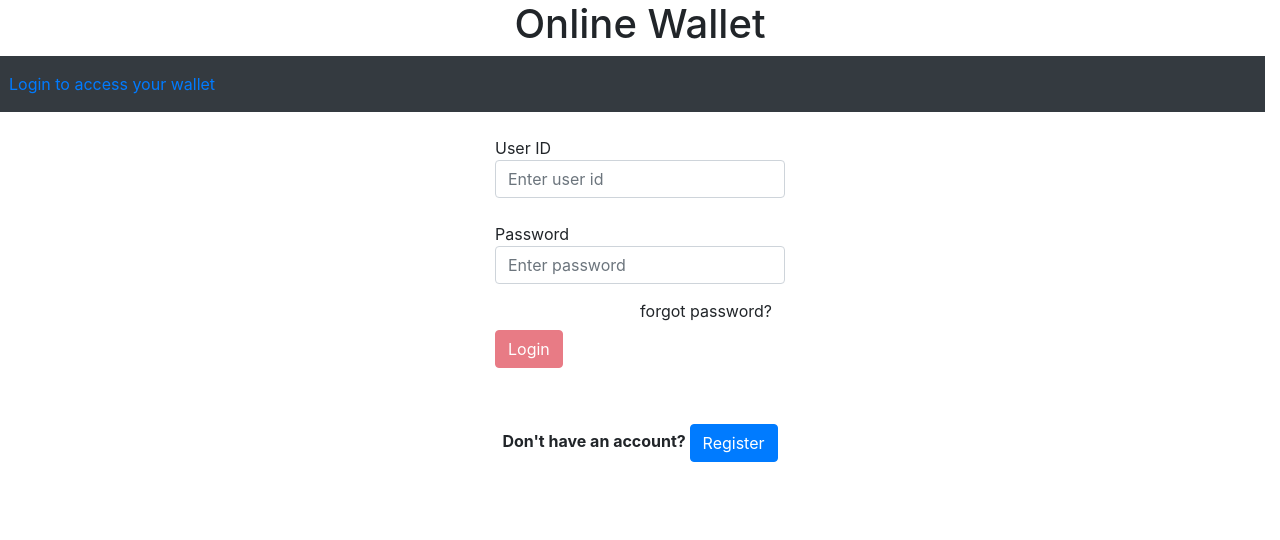
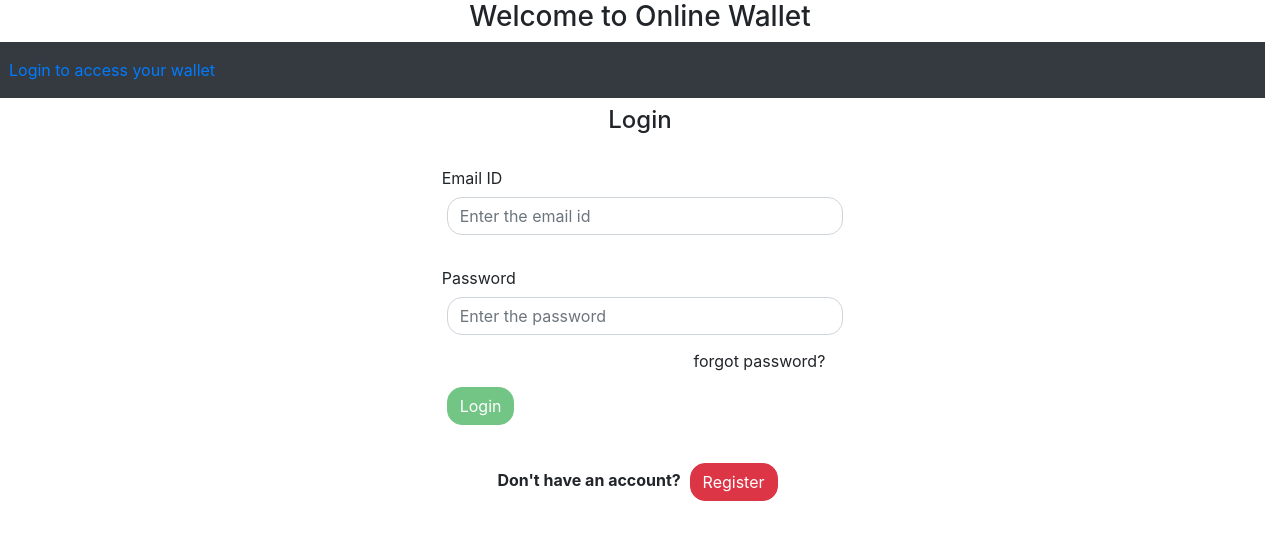
Before and after one commit to RohitSheemar/ewalletSprint2, an Angular app in the folder front-end/: page /login in a window 1280 px wide. Shown: the top 540 px of the page. Built offline with nearby package versions, Linux system fonts and the light colour scheme.

Commit message:
front end commit

```diff
--- a/front-end/src/app/app.component.html
+++ b/front-end/src/app/app.component.html
@@ -1,13 +1,13 @@
 
 <div >
-<h1 class="text-center">Online Wallet</h1>
+<h3 class="text-center">Welcome to Online Wallet</h3>
 
 <nav class="col-md-12 row p-2 bg-dark">
     <a class="nav-item nav-link  " routerLink="login">Login to access your wallet</a>
 
 
   </nav>
-  <br>
+
 
   <router-outlet></router-outlet>
 
--- a/front-end/src/app/login/login.component.css
+++ b/front-end/src/app/login/login.component.css
@@ -0,0 +1,11 @@
+input
+{
+    margin: 7px 5px;
+    box-sizing: border-box;
+    border-radius: 15px;
+}
+
+div
+{
+    border-radius: 15px;
+}
--- a/front-end/src/app/login/login.component.html
+++ b/front-end/src/app/login/login.component.html
@@ -1,44 +1,33 @@
-<section class="col-md-3 mx-auto" *ngIf="!flag && !forgotflag">
-<form  #formdata="ngForm" novalidate (ngSubmit)="loginUser()">
+<section class="col-md-4 mx-auto" *ngIf="!flag && !forgotflag">
+  <div class="mt-2 text-center"> <h4>Login</h4></div>
+  <br>
+  <div class="alert alert-success" *ngIf="msg != undefined">{{msg}}</div>
+  <div class="alert alert-danger" *ngIf="errorMsg != undefined" [innerHTML] = "errorMsg"></div>
+<form  #formdata="ngForm" (ngSubmit)="loginUser(formdata)">
 
-  <div>
-    User ID
-  <input type="number" placeholder="Enter user id" id="id" name="id" [(ngModel)]="objOfUser.userID" #uid="ngModel" required class="form-control" >
-  <div *ngIf="uid.invalid && uid.touched" class="alert alert-danger">
-    <span *ngIf="uid.errors.required">*User ID is mandatory</span>
-    </div>
+<div>Email ID</div>
+<div ><input type="email" placeholder="Enter the email id" name="email" [(ngModel)]="objOfUser.email" #ue="ngModel" required class="form-control" ></div>
+<div style="margin: 7px; padding: 7px; width: 100%;" class="alert alert-danger" *ngIf="ue.invalid && ue.touched" > *Email id is required</div>
+<br>
+<div>Password</div>
+<div><input type="password" placeholder="Enter the password" name="pass" [(ngModel)]="objOfUser.password" #up="ngModel" required class="form-control" ></div>
+<div style="margin: 7px; padding: 7px; width: 100%;" class="alert alert-danger" *ngIf="up.invalid && up.touched" > *Password is required</div>
 
-</div>
-<br>
-<div>
-  Password
-  <input type="text" placeholder="Enter password" id="pass" name="pass" [(ngModel)]="objOfUser.password" #na="ngModel" required class="form-control" >
-  <div *ngIf="na.invalid && na.touched" class="alert alert-danger">
-    <span *ngIf="na.errors.required">*Password is Mandatory</span>
-    </div>
-
-</div>
-
-
-<div class="mt-2 text-right">
+<div class="text-right">
   <button (click)="forgotPassword()" class="btn" >forgot password?</button>
 </div>
 
-
-  <div>
-    <input type="submit" value="Login" class="btn btn-danger" [disabled]="!formdata.valid">
-  </div>
-
-<br>
+<div >
+  <input type="submit" value="Login" class="btn btn-success" [disabled]="!formdata.valid">
+</div>
 <br>
 
-<div class="mt-2 text-center">
-  <b>Don't have an account? </b>
-<button (click)="register()" class="btn btn-primary">Register</button>
+<div class="text-center">
+  <b> Don't have an account?  </b>
+  <input type="submit" (click)="register()" value="Register" class="btn btn-danger">
 </div>
 
 </form>
-
 </section>
 
 
@@ -46,8 +35,7 @@
 
 
 
-
-<section class="col-md-3 mx-auto" *ngIf="flag">
+<section class="col-md-4 mx-auto" *ngIf="flag">
   <div class="mt-2 text-center"> <b>Register for new account </b></div>
   <div class="alert alert-success" *ngIf="msg != undefined">{{msg}}</div>
   <div class="alert alert-danger" *ngIf="errorMsg != undefined" [innerHTML] = "errorMsg"></div>
@@ -57,20 +45,19 @@
 
 <div>User Name</div>
 <div><input type="text" placeholder="Enter your full name" name="uname" [(ngModel)]="objOfUser.userName" #un="ngModel" required class="form-control" /></div>
-<div class="alert alert-danger" *ngIf="un.invalid && un.touched" >User name is required </div>
-
+<div style="margin: 7px; padding: 7px; width: 100%;" class="alert alert-danger" *ngIf="un.invalid && un.touched" > *User name is required </div>
+<br>
 <div>Phone Number</div>
 <div><input type="text" placeholder="Enter phone number" name="phone" [(ngModel)]="objOfUser.phoneNumber" #um="ngModel" required class="form-control" ></div>
-<div class="alert alert-danger" *ngIf="um.invalid && um.touched" >Phone number is required</div>
-
+<div style="margin: 7px; padding: 7px; width: 100%;" class="alert alert-danger" *ngIf="um.invalid && um.touched" > *Phone number is required</div>
+<br>
 <div>Email ID</div>
 <div><input type="email" placeholder="Enter the email address" name="email" [(ngModel)]="objOfUser.email" #ue="ngModel" required class="form-control" ></div>
-<div class="alert alert-danger" *ngIf="ue.invalid && ue.touched" >Enail is required</div>
-
+<div style="margin: 7px; padding: 7px; width: 100%;" class="alert alert-danger" *ngIf="ue.invalid && ue.touched" > *Email id is required</div>
+<br>
 <div>Password</div>
 <div><input type="password" placeholder="Enter the password" name="pass" [(ngModel)]="objOfUser.password" #up="ngModel" required class="form-control" ></div>
-<div class="alert alert-danger" *ngIf="up.invalid && up.touched" >Password is required</div>
-<br>
+<div style="margin: 7px; padding: 7px; width: 100%;" class="alert alert-danger" *ngIf="up.invalid && up.touched" > *Password is required</div>
 
 <div>
 <input type="submit" value="Register" [disabled]="!formdata.valid" class="btn btn-danger">
@@ -79,7 +66,7 @@
 
 <div class="mt-2 text-center">
   <b>Already registered ? </b>
-<button (click)="login()" class="btn btn-primary">Login</button>
+  <input type="submit" (click)="login()" value="Login" class="btn btn-success">
 </div>
 
 </form>
@@ -87,40 +74,20 @@
 
 
 
+<section class="col-md-3 mx-auto" *ngIf="forgotflag">
+  <div class="mt-2 text-center"> <b>Forgot Password</b></div>
+  <div class="alert alert-success" *ngIf="msg != undefined">{{msg}}</div>
+  <div class="alert alert-danger" *ngIf="errorMsg != undefined" [innerHTML] = "errorMsg"></div>
 
-<section class="col-md-4 mx-auto" *ngIf="forgotflag">
-  <h2 class="text-center">Forgot Password</h2>
+<form  #formdata="ngForm" novalidate (ngSubmit)="update(formdata)">
 
-<form  #formdata="ngForm" novalidate (ngSubmit)="edit()">
-
-<div>
-  <input type="text" placeholder="Enter your user id" id="name" name="name" [(ngModel)]="objOfUser.userName" #un="ngModel" required class="form-control" >
-  <div *ngIf="un.invalid && un.touched" class="alert alert-danger">
-    <span *ngIf="un.errors.required">*User name is mandatory</span>
-  </div>
-</div>
-<br>
-
-<div>
-  <input type="tel" placeholder="Enter phone number" id="phone" name="phone" [(ngModel)]="objOfUser.phoneNumber" #up="ngModel" required class="form-control" >
-  <div *ngIf="up.invalid && up.touched" class="alert alert-danger">
-    <span *ngIf="up.errors.required">*Please enter your phone number</span>
-  </div>
-</div>
-<br>
-
-
-
-<div>
-  <input type="password" placeholder="Enter the new password" id="pass" name="pass" [(ngModel)]="objOfUser.password" #up="ngModel" required class="form-control" >
-  <div *ngIf="up.invalid && up.touched" class="alert alert-danger">
-    <span *ngIf="up.errors.required">*Please enter the password</span>
-  </div>
-</div>
-<br>
+  <div>User ID</div>
+  <div><input type="number" placeholder="Enter the user id" name="userId" [(ngModel)]="objOfUser.userID" #ue="ngModel" required class="form-control" ></div>
+  <div style="margin: 7px; padding: 7px; width: 100%;" class="alert alert-danger" *ngIf="ue.invalid && ue.touched" > *User id is required</div>
+  <br>
 
 <div class="mt-2 text-center">
-<input type="submit" value="Change Password" class="btn btn-danger" [disabled]="!formdata.valid" class="btn btn-danger">
+<input type="submit" value="Proceed" class="btn btn-danger" [disabled]="!formdata.valid" class="btn btn-danger">
 </div>
 
 </form>
--- a/front-end/src/app/login/login.component.ts
+++ b/front-end/src/app/login/login.component.ts
@@ -11,21 +11,20 @@ import { NgForm } from '@angular/forms';
 })
 export class LoginComponent implements OnInit {
 
+  user:User[]=[];
+
   objOfUser:User=new User();
-  msg:String;
-  errorMsg:String;
+  msg:string;
+  errorMsg:string;
   flag: boolean=false;
+  userid:string;
   forgotflag: boolean=false;
   constructor( private refOfUserService:UserService ) { }
 
   ngOnInit(): void {
-    //window.localStorage.removeItem('token');
+    localStorage.setItem('user',JSON.stringify(this.objOfUser));
+
   }
-
-    edit()
-    {
-      this.flag=false;
-    }
 
     login()
     {
@@ -50,22 +49,48 @@ export class LoginComponent implements OnInit {
     }
 
 
-  loginUser():void
+  loginUser(form:NgForm)
   {
-    this.refOfUserService.login().subscribe(data=>
+    this.refOfUserService.login(this.objOfUser.email,this.objOfUser.password).subscribe(data=>
     {
-      alert("User sucessfully loggged in");
+      console.log("data",data);
+      this.msg=data;
+      this.errorMsg=undefined;
+      this.userid=data;
+      alert("login successful");
+      form.resetForm();
+
     },
     error=>
-    {
-      console.log("erroor occured",error);
-    }
-    );
+      {
+        this.errorMsg=JSON.parse(error.error).message;
+        console.log(error.error);
+        this.msg=undefined});
   }
 
   addUser(form:NgForm)
   {
     this.refOfUserService.registerUser(this.objOfUser).subscribe((data)=>
+    {
+      console.log("data",data);
+      this.msg=data;
+      this.errorMsg=undefined;
+      this.objOfUser=new User();
+      form.resetForm();
+
+  },
+  error=>
+  {
+    //Json.parse function convert string into object to work with
+    this.errorMsg=JSON.parse(error.error).message;
+    console.log(error.error);
+    this.msg=undefined});
+  }
+
+
+  update(form:NgForm)
+  {
+    this.refOfUserService.updateUser(this.objOfUser).subscribe((data)=>
     {
       console.log("data",data);
       this.msg=data;
@@ -79,7 +104,6 @@ export class LoginComponent implements OnInit {
   error=>
   {
     //Json.parse function convert string into object to work with
-    this.errorMsg=JSON.parse(error.error).message;
     console.log(error.error);
     this.msg=undefined});
   }
--- a/front-end/src/app/user.service.ts
+++ b/front-end/src/app/user.service.ts
@@ -11,16 +11,23 @@ export class UserService {
   constructor(private http:HttpClient) { }
 
 
-  public login():Observable<any>
+
+  public login(email:string,password:string):Observable<any>
   {
-    let url="http://localhost:1078/signin";
-    return this.http.get(url);
+    return this.http.get("http://localhost:1080/login/"+email+"/"+password,{responseType:'text'});
+
   }
 
   public registerUser(userRef:User):Observable<any>
   {
-    let url="http://localhost:1078/add";
+    let url="http://localhost:1080/add";
     return this.http.post(url,userRef,{responseType:'text'});
+  }
+
+  public updateUser(userRef:User):Observable<any>
+  {
+    let url="http://localhost:1080/update/{userId}";
+    return this.http.put(url,userRef,{responseType:'text'});
   }
 
 
```
Also changed, not shown: front-end/src/app/user.ts (+4 -4 lines).
